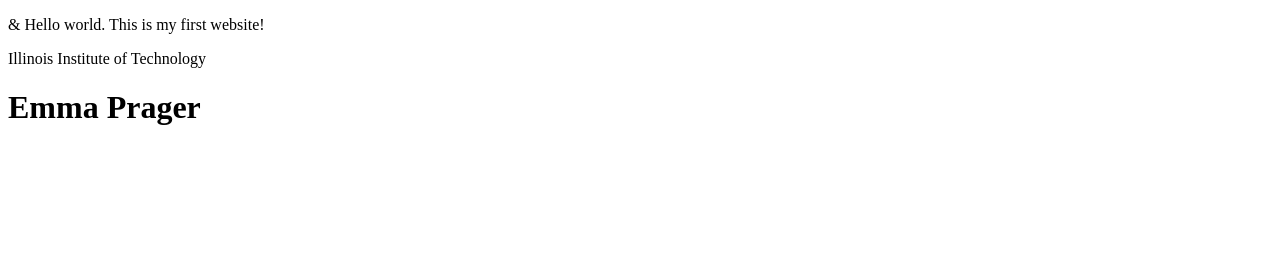
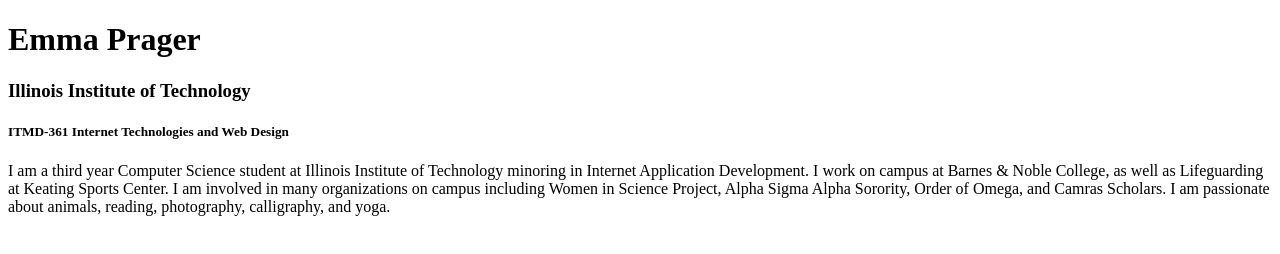
Before and after one commit to eprager/itmd361-lab1, a plain HTML site: page index.html in a window 1280 px wide. Drawn offline with Linux system fonts and the light colour scheme.

Commit message:
Update index.html
chaging headings and information

```diff
--- a/index.html
+++ b/index.html
@@ -2,11 +2,12 @@
 <html lang="en">
 <head>
 	<meta charset="UTF-8">
-	<title>ITMD-361 Internet Technologies and Web Design</title>
+	<title>Emma Prager</title>
 </head>
 <body>
-  <p>&amp; Hello world. This is my first website!</p>
-  <p>Illinois Institute of Technology</p>
   <h1>Emma Prager</h1>
+  <h3>Illinois Institute of Technology</h3>
+  <h5>ITMD-361 Internet Technologies and Web Design</h5>
+  <p>I am a third year Computer Science student at Illinois Institute of Technology minoring in Internet Application Development. I work on campus at Barnes & Noble College, as well as Lifeguarding at Keating Sports Center. I am involved in many organizations on campus including Women in Science Project, Alpha Sigma Alpha Sorority, Order of Omega, and Camras Scholars. I am passionate about animals, reading, photography, calligraphy, and yoga. </p>
 </body>
 </html>
```
